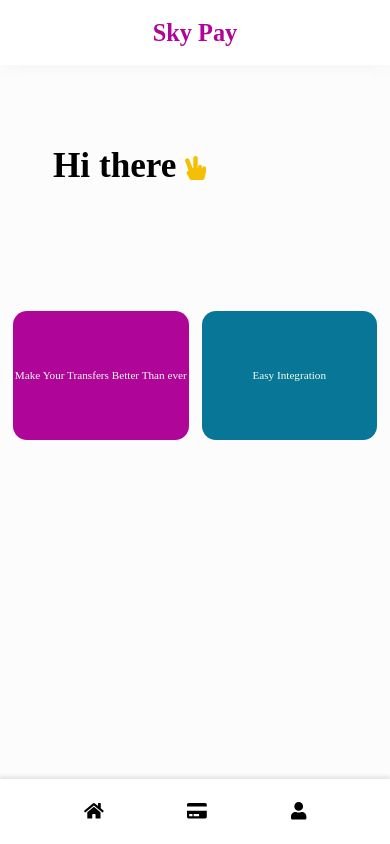
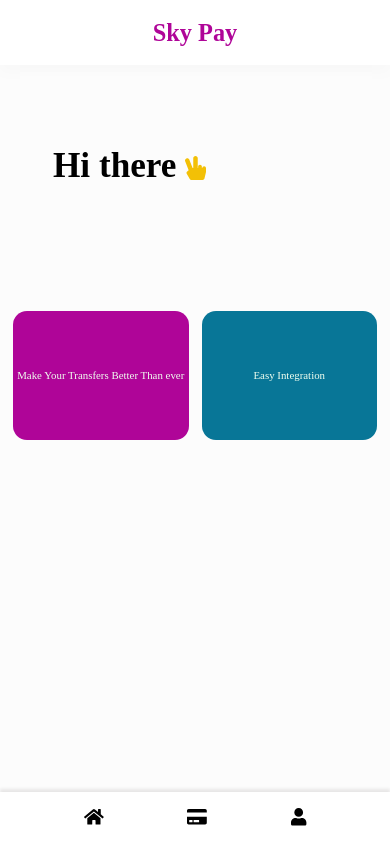
Before and after one commit to Ebubechi123/skypay, a React (Create React App) app: page /Home in a window 390 px wide. Built offline with nearby package versions, Linux system fonts and the light colour scheme.

Commit message:
modified files

```diff
--- a/src/Components/Navigation/Navigation.css
+++ b/src/Components/Navigation/Navigation.css
@@ -34,7 +34,7 @@ nav {
 }
 
 .bottom-nav {
-  height: 65px;
+  height: 52px;
   background-color: rgb(255, 255, 255);
   overflow: hidden;
   position: fixed;
--- a/src/Pages/Home/Home.css
+++ b/src/Pages/Home/Home.css
@@ -59,6 +59,6 @@ header{
     .card{
         height: 129px;
         flex-basis: 45%;
-        font-size: .7rem;
+        font-size: .68rem;
     }
 }
--- a/src/Pages/Login/Login.js
+++ b/src/Pages/Login/Login.js
@@ -30,7 +30,7 @@ const Login = () => {
             <Input required type="text" placeholder={"Reg No"} />
 
             <Link to="/Home">
-              <Button className="--btn-transparent --btn-radius --btn-padding"></Button>
+              <Button className="--btn-transparent --btn-radius --btn-padding">Login</Button>
             </Link>
             <p>
               Don't have an account?{" "}
```
